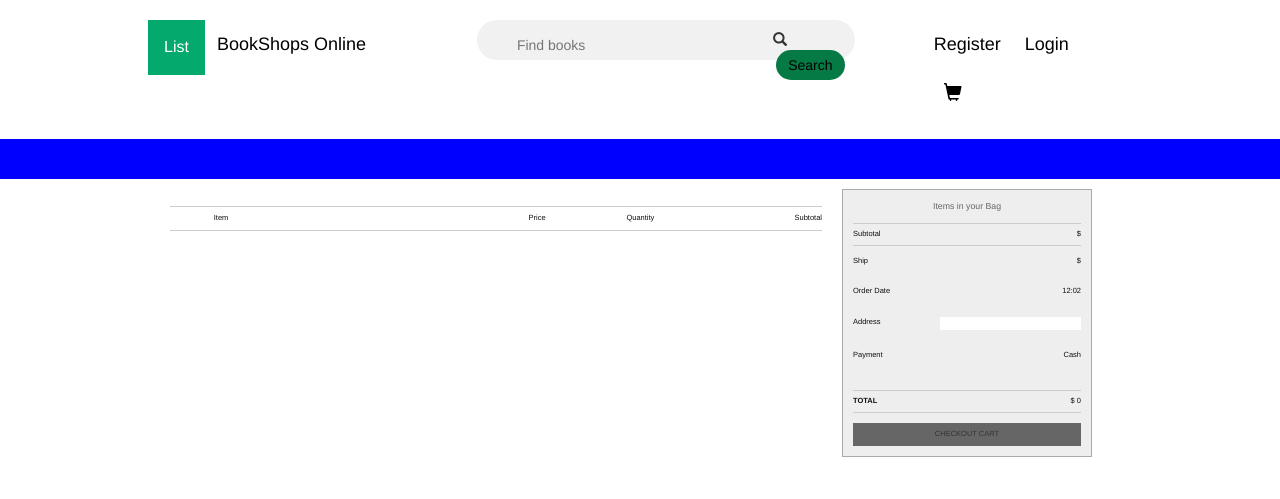
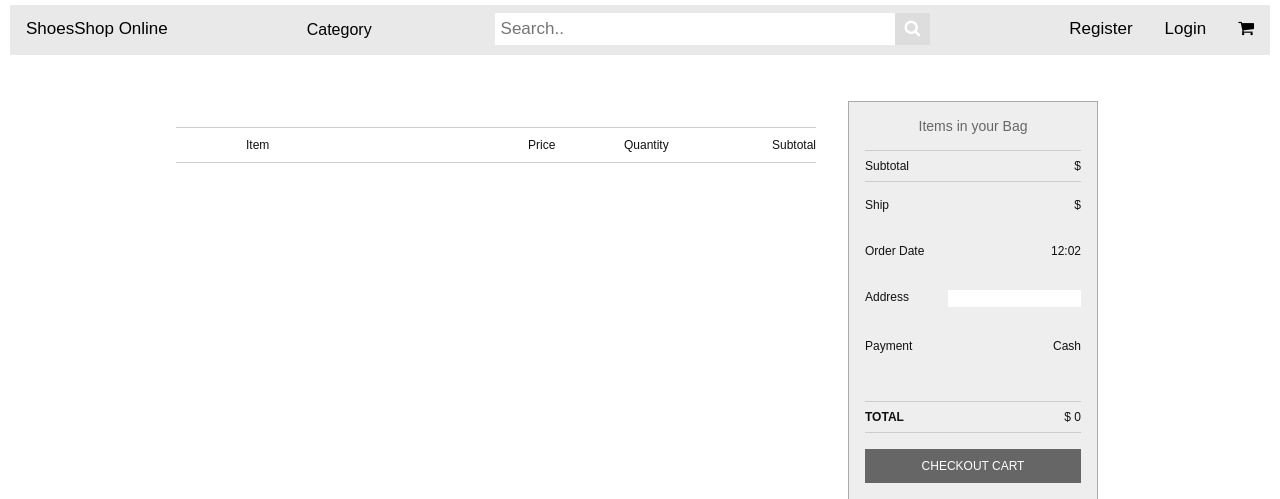
Before and after one commit to tmanhne/Swp391-SE1515-NET-Group4, a Java web app: page /cart in a window 1280 px wide. Shown: the top 499 px of the page. Run offline with Tomcat 11, a stand-in JSP engine, Linux system fonts and the light colour scheme.

Commit message:
fix header temple

```diff
--- a/web/META-INF/context.xml
+++ b/web/META-INF/context.xml
@@ -1,2 +1,2 @@
 <?xml version="1.0" encoding="UTF-8"?>
-<Context path="/Swp391-SE1515-NET-Group4-f985f7f21e3aff9164876d4720a86fa69b3bde70"/>
+<Context path="/Swp391-SE1515-NET-Group4"/>
--- a/web/public/style/cart.css
+++ b/web/public/style/cart.css
@@ -1,15 +1,10 @@
-html,
-html a {
-    -webkit-font-smoothing: antialiased;
-    text-shadow: 1px 1px 1px rgba(0, 0, 0, 0.004);
+* {
+    box-sizing: border-box;
 }
 
 body {
-    background-color: #fff;
-    color: #666;
-    font-family: "Open Sans", sans-serif;
-    font-size: 62.5%;
-    margin: 0 auto;
+    margin: 0;
+    font-family: Arial, Helvetica, sans-serif;
 }
 
 a {
@@ -84,7 +79,7 @@
     display: none;
 }
 
-main {
+.body-cart {
     clear: both;
     font-size: 0.75rem;
     margin: 0 auto;
@@ -411,7 +406,7 @@
 }
 
 @media screen and (max-width: 960px) {
-    main {
+    .body-cart {
         width: 100%;
     }
     .product-details {
--- a/web/public/style/header.css
+++ b/web/public/style/header.css
@@ -1,97 +1,70 @@
-.row {
-    margin: 0px 10%;
+* {
+    box-sizing: border-box;
 }
-#header {
-    padding: 20px 0px;
+
+body {
+    margin: 0;
+    font-family: Arial, Helvetica, sans-serif;
 }
-#header a {
+
+.topnav {
+    /* overflow: hidden; */
+    background-color: #e9e9e9;
+    margin: 5px 10px;
+    /* padding: 0 10px; */
+    display: flex;
+    justify-content: space-between;
+    margin-bottom: 30px;
+}
+
+.topnav a {
     float: left;
+    /* display: block; */
     color: black;
     text-align: center;
-    padding: 12px;
+    padding: 14px 16px;
     text-decoration: none;
-    font-size: 18px;
-    border-radius: 4px;
+    font-size: 17px;
 }
-#header a:hover {
+
+.topnav a:hover {
     background-color: #ddd;
     color: black;
 }
-#header a.active {
-    background-color: dodgerblue;
+
+.topnav a:active {
+    background-color: #2196f3;
     color: white;
 }
-#header-left{
-    float: left;
-    width: 20%;
-/*    margin-left: 20px; */
-}
-
-#header-middle {
-    padding: 0px 20px;
-    float: left;
-    width: 50%;
-}
-#header-middle form {
-    padding: 10px 10px;
-    background-color: #f1f1f1;
-    border-radius: 20px;
-    margin: 0px 10%;
-}
-#header-middle form input {
-    border: none;
-    padding: 5px 30px 5px 30px;
-    width: 80%;
-    outline: none;
-    background: transparent;
-}
-#header-middle form button {
-    background-color: #057A45;
+/* Dropdown */
+/* Style The Dropdown Button */
+.dropbtn {
+    background-color: #e9e9e9;
     color: black;
-    border: none;
-    padding: 5px 12px;
-    border-radius: 15px;
-    float: right;
-}
-#header-right {
-    float: left;
-    width: 20%;
-}
-#break-line {
-    background-color:blue;
-    height: 40px
-}
-
-
-/* Dropdown Button */
-.dropbtn {
-    background-color: #04AA6D;
-    color: white;
     padding: 16px;
     font-size: 16px;
     border: none;
+    cursor: pointer;
 }
 
 /* The container <div> - needed to position the dropdown content */
 .dropdown {
     position: relative;
     display: inline-block;
-    float: left;
-    margin-left: 20px;
 }
 
 /* Dropdown Content (Hidden by Default) */
 .dropdown-content {
     display: none;
     position: absolute;
-    background-color: #f1f1f1;
+    background-color: #f9f9f9;
     min-width: 160px;
-    box-shadow: 0px 8px 16px 0px rgba(0,0,0,0.2);
+    box-shadow: 0px 8px 16px 0px rgba(0, 0, 0, 0.2);
     z-index: 1;
 }
 
 /* Links inside the dropdown */
-.dropdown-content button {
+.dropdown-content .item {
     color: black;
     padding: 12px 16px;
     text-decoration: none;
@@ -99,10 +72,79 @@
 }
 
 /* Change color of dropdown links on hover */
-.dropdown-content a:hover {background-color: #ddd;}
+.dropdown-content .item:hover {
+    background-color: #f1f1f1;
+}
 
 /* Show the dropdown menu on hover */
-.dropdown:hover .dropdown-content {display: block;}
+.dropdown:hover .dropdown-content {
+    display: block;
+}
 
 /* Change the background color of the dropdown button when the dropdown content is shown */
-.dropdown:hover .dropbtn {background-color: #3e8e41;}
+.dropdown:hover .dropbtn {
+    background-color: #ccc;
+}
+
+/* Search*/
+.topnav .search-container {
+    /* float: right; */
+    display: flex;
+}
+.topnav .search-container input {
+    width: 400px;
+}
+.topnav input[type="text"] {
+    padding: 6px;
+    margin-top: 8px;
+    font-size: 17px;
+    border: none;
+}
+.topnav .search-container button {
+    /* float: right; */
+    padding: 6px 10px;
+    margin-top: 8px;
+    margin-right: 16px;
+    background: #ddd;
+    font-size: 17px;
+    border: none;
+    cursor: pointer;
+}
+
+.topnav .search-container button:hover {
+    background: #ccc;
+}
+
+@media screen and (min-width: 641px) and (max-width: 960px) {
+    .topnav .search-container {
+        float: none;
+    }
+    .topnav a,
+    .topnav input[type="text"],
+    .topnav .search-container button {
+        float: none;
+        text-align: left;
+        width: 100%;
+        margin: 0;
+        padding: 14px;
+    }
+    .topnav input[type="text"] {
+        border: 1px solid #ccc;
+    }
+}
+/********************/
+/*
+.landing-body {
+  display: flex;
+  margin: 0 10px;
+}
+.navbar {
+  width: 30%;
+  height: 300px;
+  background-color: #e9e9e9;
+}
+.landing-content {
+  width: 70%;
+  height: 300px;
+  background-color: #e9e9e9;
+} */
--- a/web/view/cart.jsp
+++ b/web/view/cart.jsp
@@ -14,7 +14,7 @@
     </head>
     <body>
         <jsp:include page="header.jsp"></jsp:include>
-        <main>
+        <div class="body-cart">
             <div class="basket">
                 <div class="basket-labels">
                     <ul>
@@ -117,6 +117,6 @@
               </div>
           </aside>
             </form>
-        </main>
+        </div>
     </body>
 </html>
--- a/web/view/header.jsp
+++ b/web/view/header.jsp
@@ -11,38 +11,38 @@
     <head>
         <meta http-equiv="Content-Type" content="text/html; charset=UTF-8">
         <title>JSP Page</title>
-        <link rel="stylesheet" href="https://maxcdn.bootstrapcdn.com/bootstrap/3.4.0/css/bootstrap.min.css">
+        <link
+            rel="stylesheet"
+            href="https://cdnjs.cloudflare.com/ajax/libs/font-awesome/4.7.0/css/font-awesome.min.css"
+            />
         <link href="./public/style/header.css" rel="stylesheet" type="text/css"/>
     </head>
     <body>
-        <div id="header">
-            <div class="row">
+        <div class="topnav">
+            <a href="home">ShoesShop Online</a>
             <div class="dropdown">
-                    <button class="dropbtn">List</button>
+                <button class="dropbtn">Category</button>
                 <div class="dropdown-content">
                     <form action="StoryController" method="GET">
-                            <button>Story</button>
+                        <div class="item">Story</div>
                     </form>
                     <form action="BookController" method="GET">
-                            <button>Book</button>
+                        <div class="item">Book</div>
                     </form>
                     <form action="NovelController" method="GET">
-                            <button>Novel</button>
+                        <div class="item">Novel</div>
                     </form>
+
                 </div>
             </div>
-                <div id="header-left">
-                    <a href="home">BookShops Online</a>
-                </div>
-                <div id="header-middle">
+            <div class="search-container">
                 <form action="search" method="POST">
-                        <span class="glyphicon glyphicon-search"></span>
-                        <input type="text" placeholder="Find books"  name="search" value="${requestScope.searchname}">
-                        <button type="submit">Search</button>
+                    <input type="text" placeholder="Search.." name="search" value="${requestScope.searchname}" />
+                    <button type="submit"><i class="fa fa-search"></i></button>
                 </form>
             </div>
 
-                <div id="header-right">
+            <div class="control-container">
                 <c:if test="${null!=sessionScope.account}">
                     <a href="logout">Logout</a>
                     <a href="/FinalAssignment/update">update</a>
@@ -52,10 +52,9 @@
                     <a href="SignUpController">Register</a>
                     <a href="Login">Login</a>
                 </c:if>
-                    <a href="cart"><span class="glyphicon glyphicon-shopping-cart" style="padding: 0px 10px;"></span></a>
+
+                <a href="cart"><i class="fa fa-shopping-cart"></i></a>
             </div>
         </div>
-        </div>
-        <div id="break-line" ></div>
     </body>
 </html>
```
Also changed, not shown: nbproject/ant-deploy.xml (+105 -31 lines), nbproject/private/private.properties (+6 -6 lines), nbproject/project.properties (+7 -2 lines). Lines whose indentation alone changed are shown as unchanged.
